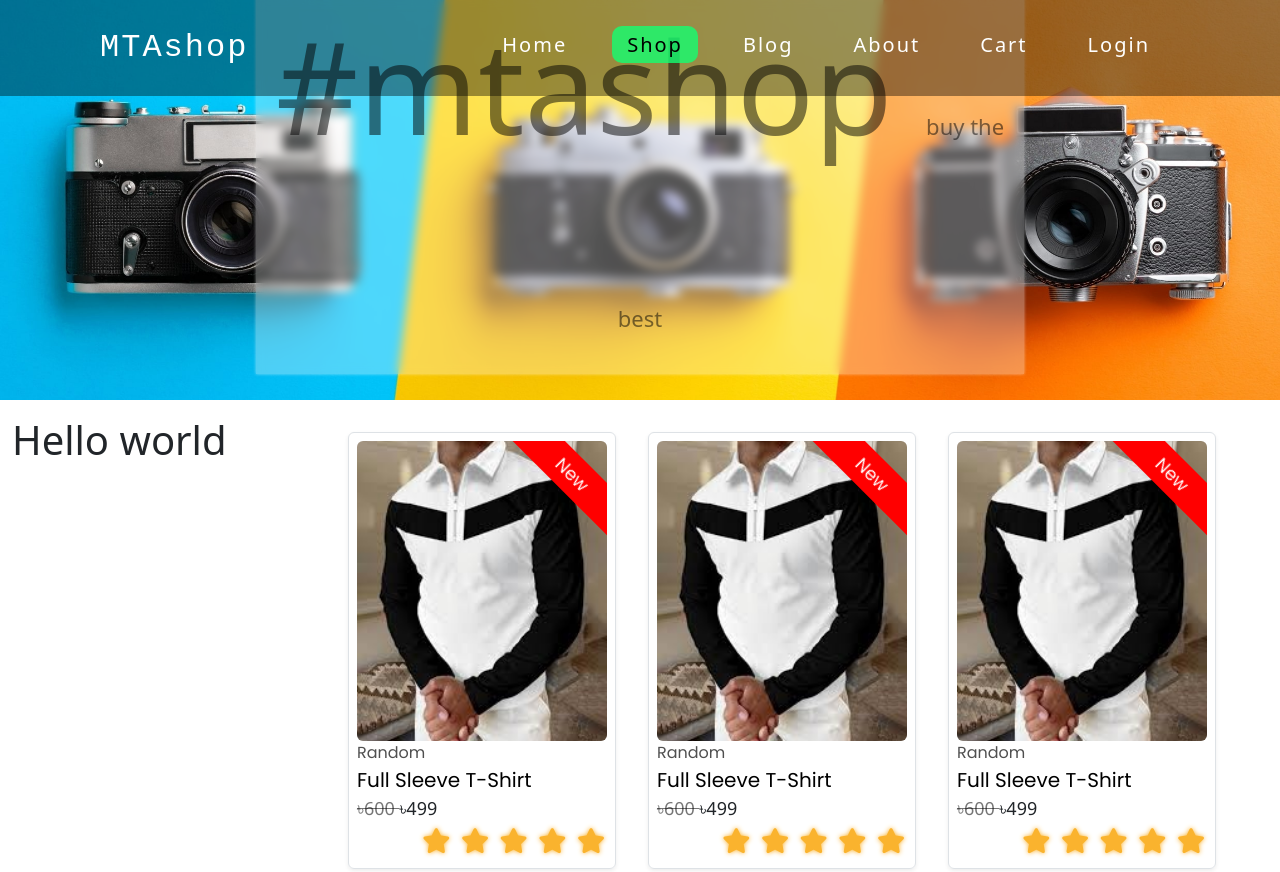
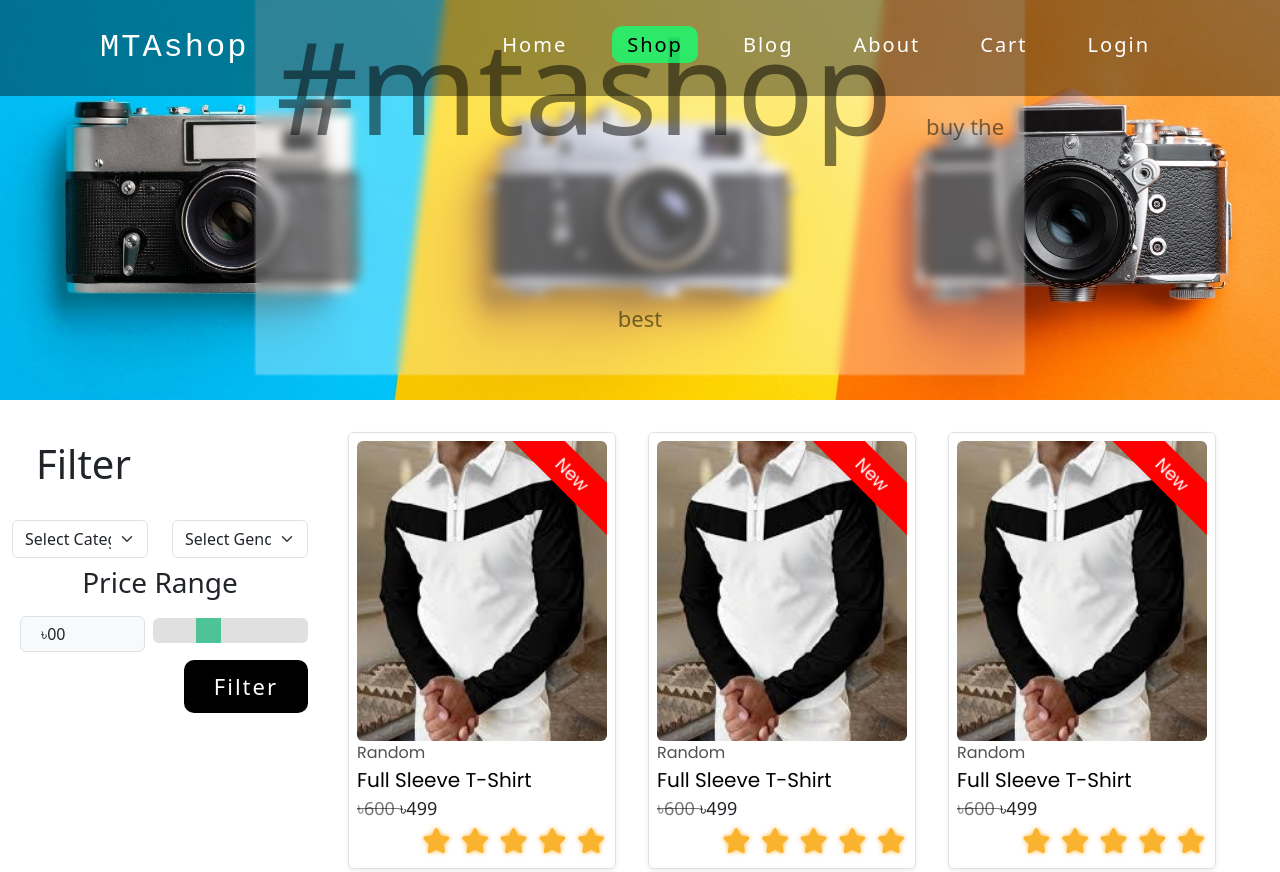
Before and after one commit to tanvirislamchayan/ecommerce-website-ui, a plain HTML site: page template/shop.html in a window 1280 px wide. Shown: the top 872 px of the page. Drawn offline with Linux system fonts and the light colour scheme.

Commit message:
shop filter

```diff
--- a/static/CSS/index.css
+++ b/static/CSS/index.css
@@ -1028,3 +1028,58 @@ header.sticky .logo {
     bottom: 10px;
     right: 10px;
 }
+
+.slidecontainer {
+    width: 100%; /* Width of the outside container */
+  }
+
+  /* The slider itself */
+  .slider {
+    -webkit-appearance: none;  /* Override default CSS styles */
+    appearance: none;
+    width: 100%; /* Full-width */
+    height: 25px; /* Specified height */
+    background: #d3d3d3; /* Grey background */
+    outline: none; /* Remove outline */
+    opacity: 0.7; /* Set transparency (for mouse-over effects on hover) */
+    -webkit-transition: .2s; /* 0.2 seconds transition on hover */
+    transition: opacity .2s;
+  }
+
+  /* Mouse-over effects */
+  .slider:hover {
+    opacity: 1; /* Fully shown on mouse-over */
+  }
+
+  /* The slider handle (use -webkit- (Chrome, Opera, Safari, Edge) and -moz- (Firefox) to override default look) */
+  .slider::-webkit-slider-thumb {
+    -webkit-appearance: none; /* Override default look */
+    appearance: none;
+    width: 25px; /* Set a specific slider handle width */
+    height: 25px; /* Slider handle height */
+    background: #04AA6D; /* Green background */
+    cursor: pointer; /* Cursor on hover */
+  }
+
+  .slider::-moz-range-thumb {
+    width: 25px; /* Set a specific slider handle width */
+    height: 25px; /* Slider handle height */
+    background: #04AA6D; /* Green background */
+    cursor: pointer; /* Cursor on hover */
+  }
+
+  .filter-btn {
+    background-color: #000;
+    border: 0;
+    border-radius: 10px;
+    color: white;
+    font-size: 22px;
+    letter-spacing: 2px;
+    padding: 10px 30px;
+    transition: all .3s;
+  }
+
+  .filter-btn:hover {
+    color: #000;
+    background-color: #04AA6D;
+  }
--- a/static/JS/index.js
+++ b/static/JS/index.js
@@ -54,3 +54,13 @@ function moveSlider(direction) {
 setInterval((() => {
     moveSlider('next')
 }), 10000)
+
+
+var range = document.getElementById("myRange");
+var output = document.getElementById("demo");
+output.innerHTML = range.value; // Display the default slider value
+
+// Update the current slider value (each time you drag the slider handle)
+range.oninput = function() {
+  output.innerHTML = this.value;
+}
--- a/template/shop.html
+++ b/template/shop.html
@@ -31,12 +31,54 @@
 
     <!-- Products -->
     <div class="container-fluid mt-3 ">
-        <div class="row">
+        <div class="row mb-5">
 
             <div class="col-lg-3 col-md-12 col-sm-12 aside">
                 <div class="w-100 aside-content">
+                    <p class="h1 m-4">Filter</p>
 
-                    <h1>Hello world</h1>
+                    <form action="#">
+                        <!-- Category -->
+                         <div class="row">
+
+                            <div class="category col-lg-6 col-md-12 col-sm-12 mt-2">
+                                <select class="form-select" aria-label=".form-select-lg example">
+                                    <option selected>Select Category</option>
+                                    <option value="shirt">Shirt</option>
+                                    <option value="pant">Pant</option>
+                                    <option value="t-shirt">T-shirt</option>
+                                    <option value="panjabi">Panjabi</option>
+                                    <option value="shue">Shue</option>
+                                </select>
+                            </div>
+
+                            <!-- Gender -->
+                            <div class="gender col-lg-6 col-md-12 col-sm-12 mt-2">
+                                <select class="form-select" aria-label=".form-select-lg example">
+                                    <option selected>Select Gender</option>
+                                    <option value="male">Male</option>
+                                    <option value="female">Female</option>
+                                    <option value="child">child</option>
+                                </select>
+                            </div>
+
+                         </div>
+                         <p class="h3 text-center mt-2">Price Range</p>
+
+                         <div class="d-flex mt-2 ">
+                            <!-- Price Range -->
+                            <div id="demo" style="padding: 5px 20px; width: 200px;" class="border rounded bg-light m-2">
+                                &#2547;<span id="output">00</span>
+                            </div>
+                            <div class="slidecontainer align-self-center ">
+                                <input type="range" min="100" max="1000" value="399" class="slider rounded" id="myRange">
+                            </div>
+                         </div>
+                        <!-- Submit -->
+                         <div class="text-end">
+                            <button class="filter-btn" type="submit">Filter</button>
+                         </div>
+                    </form>
 
                 </div>
             </div>
```
